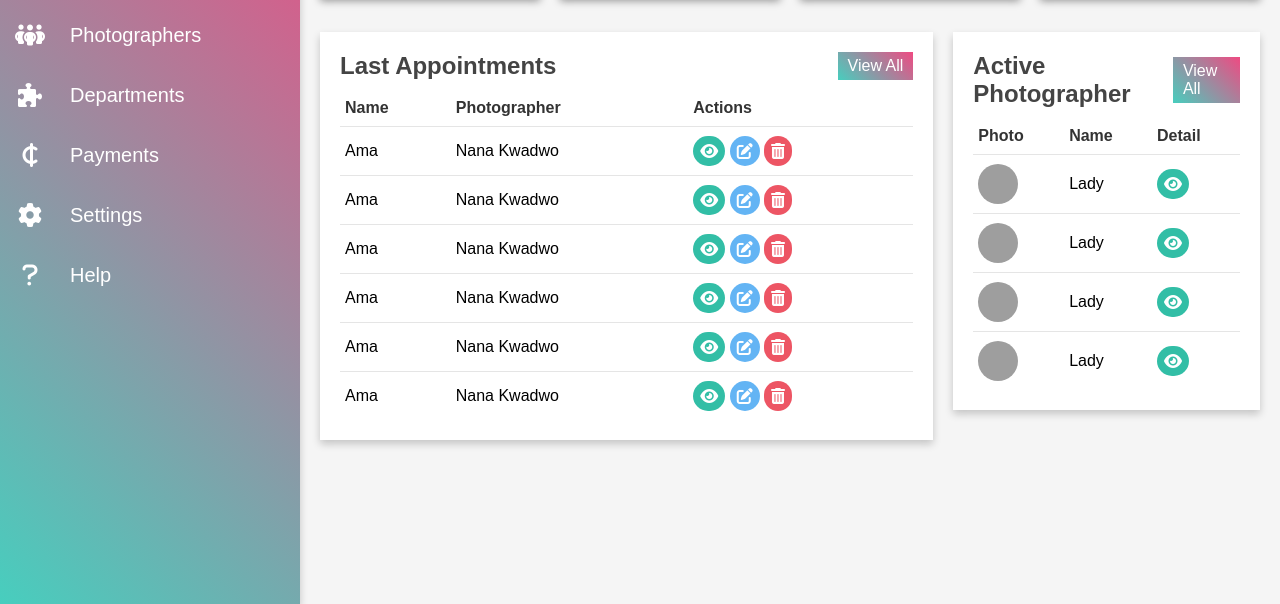
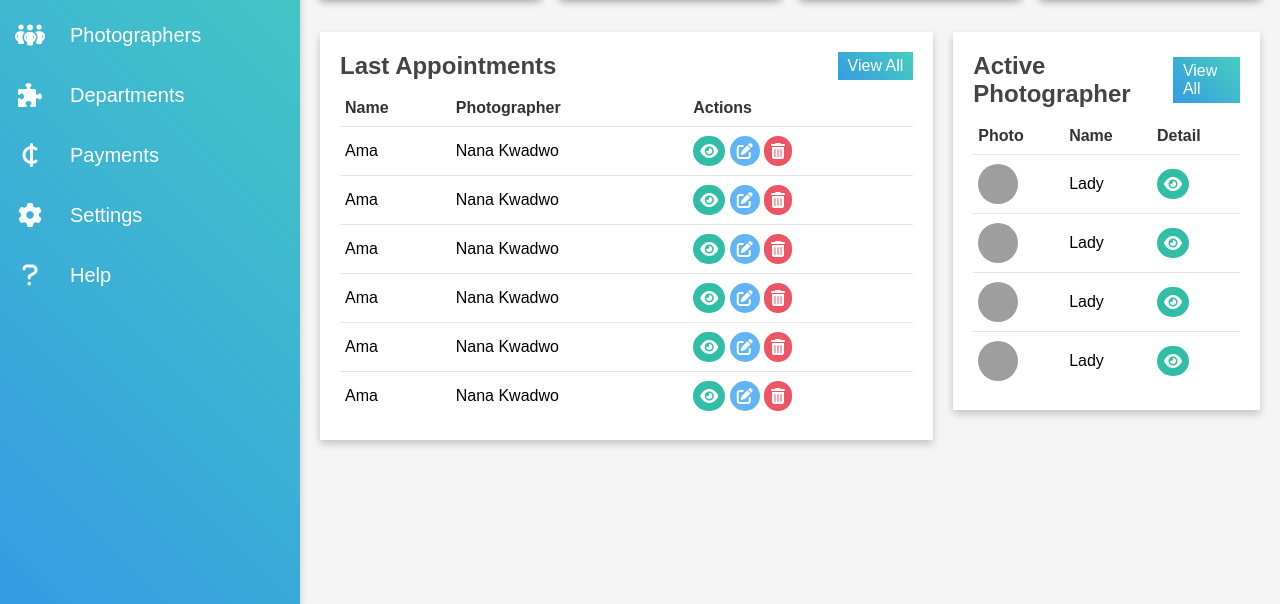
Before and after one commit to learn-at-imt/dashboard1-PAB, a plain HTML site: page index.html in a window 1280 px wide. Shown: the part 196-800 px from the top of the page. Drawn offline with Linux system fonts and the light colour scheme; grey boxes are pictures that could not be loaded.

Commit message:
adjusting color gradient of dashboard

```diff
--- a/css/style.css
+++ b/css/style.css
@@ -22,7 +22,7 @@ body {
     position: fixed;
     width: 300px;
     height: 100%;
-    background: linear-gradient(45deg, #47cebe, #ef4a82);
+    background: linear-gradient(45deg, #349ce4, #47cebe);
     overflow-x: hidden;
     box-shadow: 0 4px 8px 0 rgba(0, 0, 0, 0.2);
     z-index: 2;
@@ -145,7 +145,7 @@ img {
 
 
 .cards .card {
-    background: linear-gradient(45deg, #47cebe, #ef4a82);
+    background: linear-gradient(45deg, #349ce4, #47cebe);
     align-items: center;
     display: flex;
     padding: 20px;
@@ -201,7 +201,7 @@ img {
 }
 
 .btn{
-    background: linear-gradient(45deg, #47cebe, #ef4a82);
+    background: linear-gradient(45deg, #349ce4, #47cebe);
     align-items: center;
     color: #fff;
     text-decoration: none;
```
